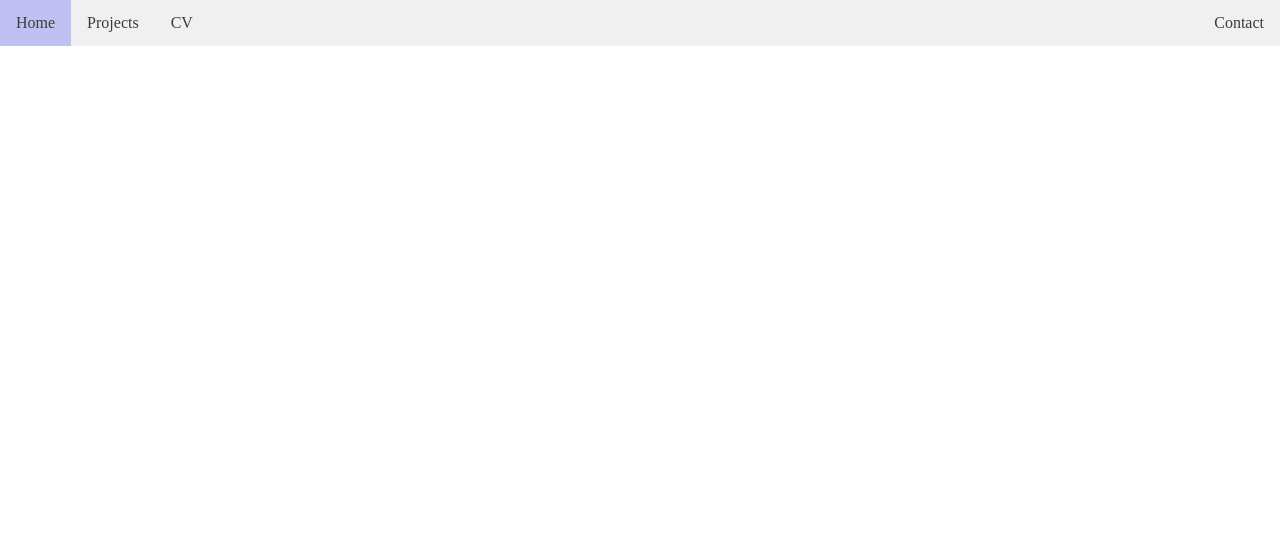
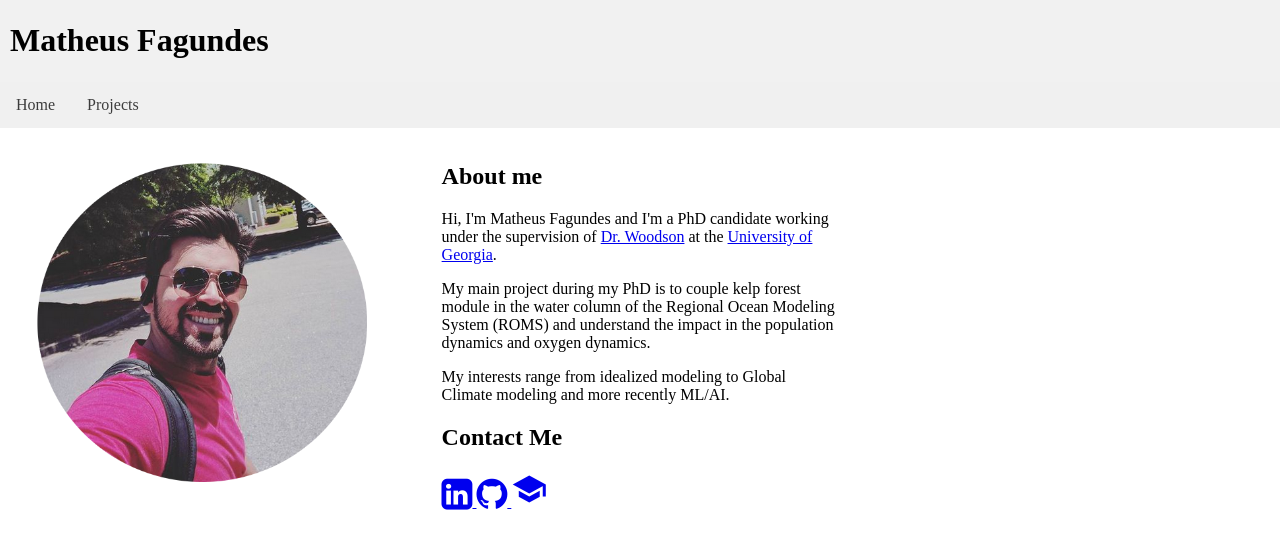
Before and after one commit to mf99274/mf99274.github.io, a Jekyll site: the page index.html, which Jekyll copies as it is, in a window 1280 px wide. Shown: the top 549 px of the page. Built offline with Jekyll 4.4.1, drawn with Linux system fonts in a browser that asks for light colours.

Commit message:
Update index.html

```diff
--- a/index.html
+++ b/index.html
@@ -1,79 +1,21 @@
 <!DOCTYPE html>
 <html>
 <head>
-  <link href="css/style.css" rel="stylesheet" type="text/css">
+<link href="css/style.css" rel="stylesheet" type="text/css">
 <!-- links to icons -->
 <link rel="stylesheet" href="https://cdnjs.cloudflare.com/ajax/libs/font-awesome/4.7.0/css/font-awesome.min.css">
 <link href="https://fonts.googleapis.com/icon?family=Material+Icons" rel="stylesheet">
+
 <meta name="viewport" content="width=device-width, initial-scale=1.0">
 <title>Matheus Fagundes</title> <!-- Change the name of the tab -->
-<style>
-body {margin: 0;}
 
-/* Navigation bar commands */
-ul {
-  list-style-type: none;
-  margin: 0;
-  padding: 0;
-  overflow: hidden;
-  background-color: rgb(240, 240, 240);
-  /* fixing navigation bar
-  position: fixed;
-  top: 0;
-  width: 100%;*/ /* this command does not work when dropdown is on */
-}
-
-li {
-  float: left;
-}
-
-li a, .dropbtn {
-  display: inline-block;
-  color: rgb(60, 60, 60);
-  text-align: center;
-  padding: 14px 16px;
-  text-decoration: none;
-}
-
-li a:hover:not(.active), .dropdown:hover .dropbtn {
-  background-color: rgba(0, 0, 255, 0.2);
-}
-
-.active {
-  background-color: rgba(0, 0, 255, 0.2);
-}
-
-/* Adding dropdown function (there is some commands up there too */
-li.dropdown {
-  display: inline-block;
- }
-
-.dropdown-content {
-  display: none;
-  position: absolute;
-  background-color: #f9f9f9;
-  min-width: 160px;
-  box-shadow: 0px 8px 16px 0px rgba(0,0,0,0.2);
-  z-index: 1;
-}
-
-.dropdown-content a {
-  color: black;
-  padding: 12px 16px;
-  text-decoration: none;
-  display: block;
-  text-align: left;
-}
-
-.dropdown-content a:hover {background-color: #f1f1f1;}
-
-.dropdown:hover .dropdown-content {
-  display: block;
-}
-
-</style>
 </head>
 <body>
+
+<!-- Header! -->
+<div class="header">
+  <h1>Matheus Fagundes</h1>
+</div>
 
     <!-- navigation bar commands -->
 <ul>
@@ -87,10 +29,42 @@ li.dropdown {
           <a href="#">Abalone population</a>
       </div>
   </li>
-  <li><a href="#contact">CV</a></li>
-  <li style="float:right"><a href="#about">Contact</a></li>
 </ul>
     <!-- navigation bar end commands -->
 
+
+<!-- Main page-->
+<div class="row">
+  <div class="column">
+    <img src="img/selfie1.png" alt="Me" style="width:100%">
+  </div>
+
+  <div class="column">
+	<h2>About me</h2>
+    <p>Hi, I'm <span itemprop="name">Matheus Fagundes</span> and I'm a PhD candidate working under the supervision of <a href="https://www.cobia.engr.uga.edu/">Dr. Woodson</a> at <span itemprop="affiliation">the <a href="https://engineering.uga.edu/">University of Georgia</a></span>.</p>
+	<p><font face="Avenir">My main project during my PhD is to couple kelp forest module in the water column of the Regional Ocean Modeling System (ROMS)
+		  and understand the impact in the population dynamics and oxygen dynamics.</font></p>
+
+	<p><font face="Avenir">My interests range from idealized modeling to Global Climate modeling and more recently ML/AI.</p>
+
+    <h2>Contact Me</h2>
+    <a href="https://www.linkedin.com/in/matheus-fagundes-05429a213/">
+      <i class="fa fa-linkedin-square" style="font-size:36px"></i>
+	</a>
+
+    <a href="https://github.com/mf99274">
+      <i class="fa fa-github" style="font-size:36px"></i>
+    </a>
+
+    <a href="https://scholar.google.com/citations?user=ipWgJPwAAAAJ&hl=en">
+     <i class="material-icons" style="font-size:36px">school</i>
+    </a>
+
+  </div>
+
+
+</div>
+<!-- Main page command ends -->
+
 </body>
 </html>
```
